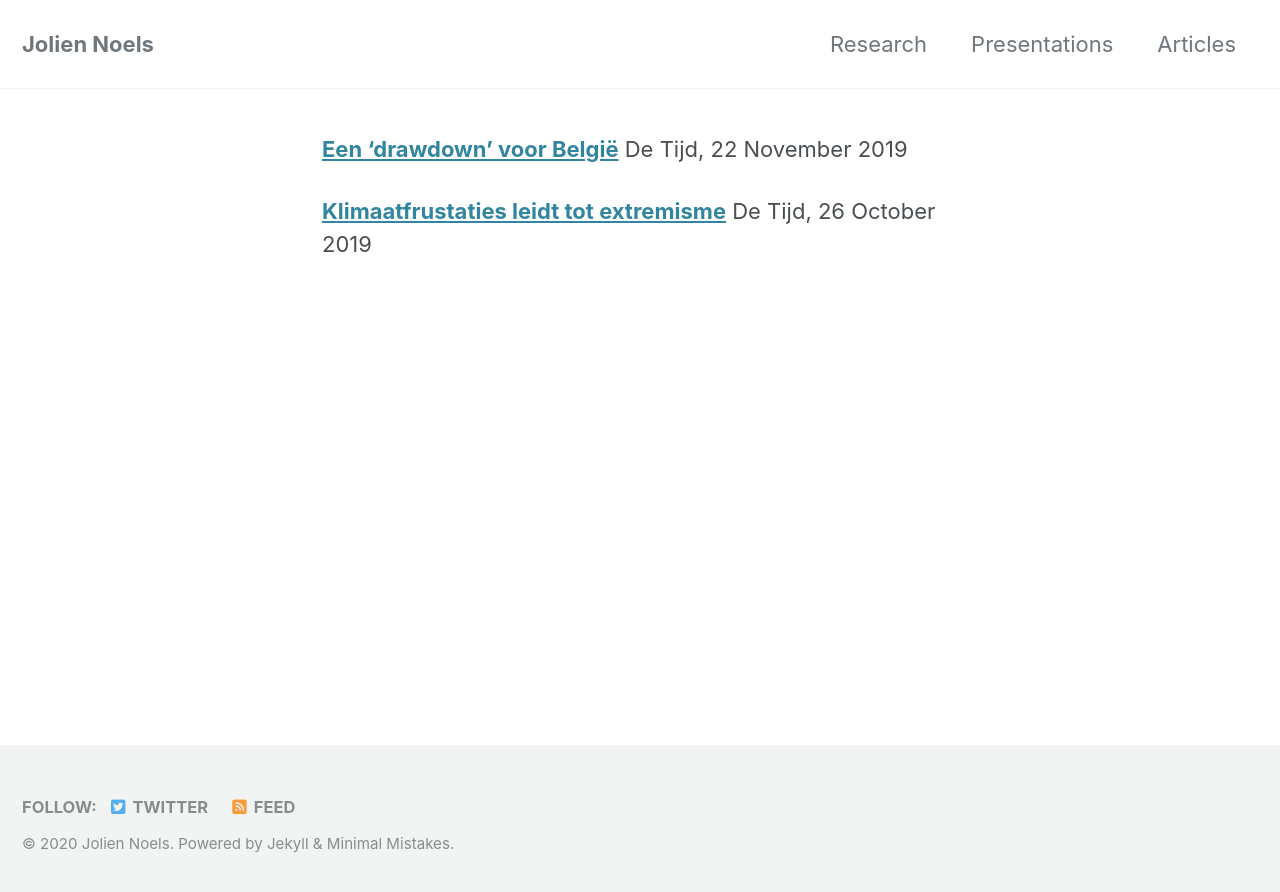
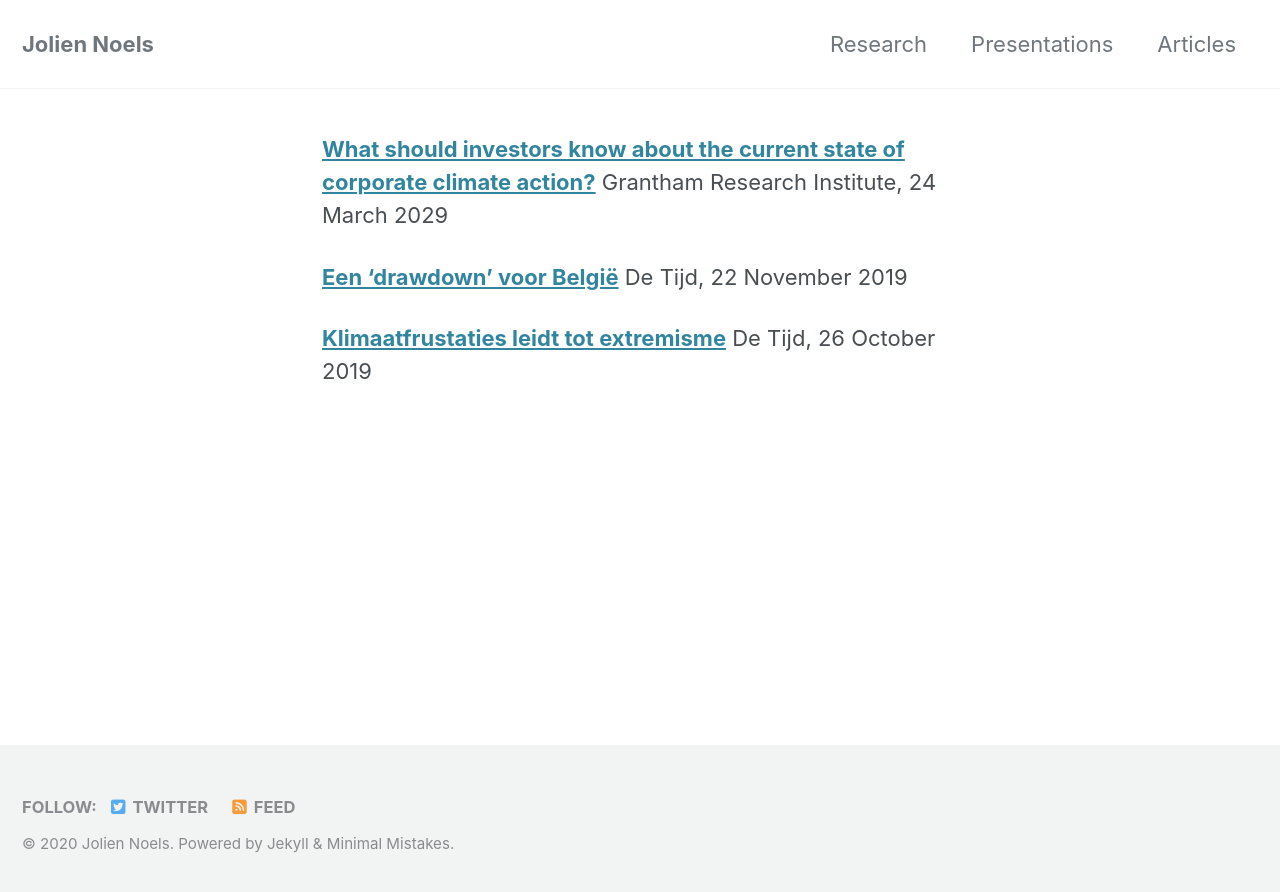
Before and after one commit to JolienNoels/joliennoels.github.io, a Jekyll site: the page built from _pages/articles.md, in a window 1280 px wide. Shown: the top 892 px of the page. Built offline with Jekyll 4.4.1, drawn with Linux system fonts in a browser that asks for light colours; cached includes are drawn as plain includes; nearby versions of some CDN libraries.

Commit message:
Update articles.md
add GRI blogpost

```diff
--- a/_pages/articles.md
+++ b/_pages/articles.md
@@ -3,6 +3,8 @@ layout: archive
 permalink: /articles/
 ---
 
+**[What should investors know about the current state of corporate climate action?](http://www.lse.ac.uk/GranthamInstitute/news/what-should-investors-know-about-the-current-state-of-corporate-climate-action/ )** Grantham Research Institute, 24 March 2029
+
 **[Een 'drawdown' voor België](https://www.tijd.be/opinie/column/een-drawdown-voor-belgie/10184666.html?rc_source=tijd&rc_medium=unknown&rc_content=article-list)** De Tijd, 22 November 2019
 
 **[Klimaatfrustaties leidt tot extremisme](https://www.tijd.be/nieuws/archief/klimaatfrustratie-leidt-tot-extremisme/10176119)** De Tijd, 26 October 2019
```
